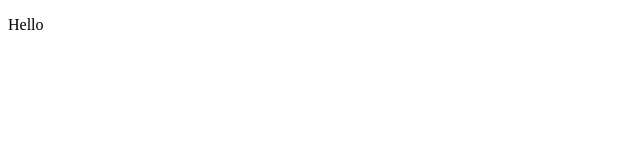
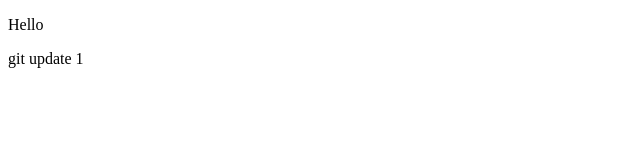
Before and after one commit to formonster/git-test, a plain HTML site: page index.html in a window 1280 px wide. Shown: the full height of the page, 0-640 px from the left. Drawn offline with Linux system fonts and the light colour scheme.

Commit message:
update 1

```diff
--- a/index.html
+++ b/index.html
@@ -8,5 +8,6 @@
 </head>
 <body>
     <p>Hello</p>
+    <p>git update 1</p>
 </body>
 </html>
```
